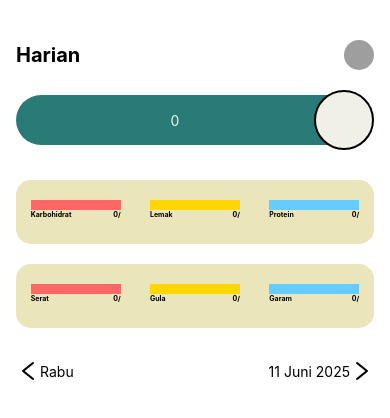
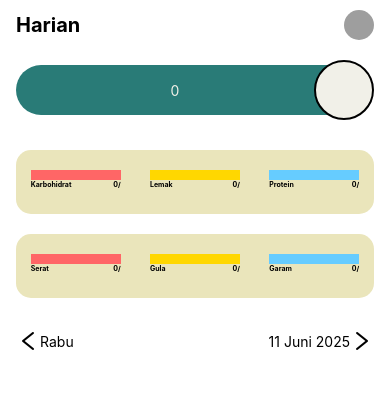
Before and after one commit to Gizify/Gizify, a React Native app: screen /HomeScreen in a window 390 px wide. Shown: the top 418 px of the page. Built offline with nearby package versions, Linux system fonts and the light colour scheme; grey boxes are pictures that could not be loaded.

Commit message:
fix global paddingTop

```diff
--- a/src/styles/globalStyles.js
+++ b/src/styles/globalStyles.js
@@ -7,7 +7,7 @@ export default StyleSheet.create({
     flex: 1,
     padding: 16,
     backgroundColor: colors.white,
-    paddingTop: 40,
+    paddingTop: 10,
   },
   button: {
     backgroundColor: colors.primary,
```
